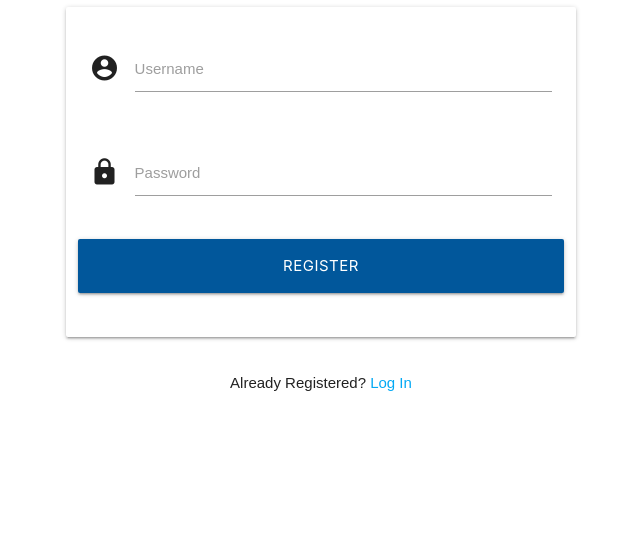
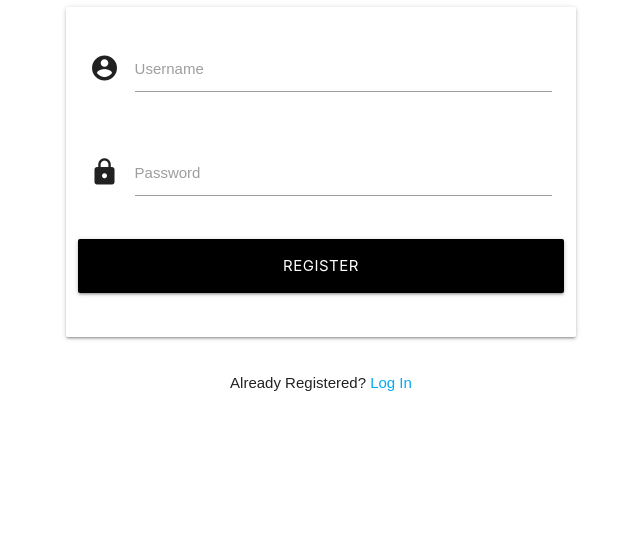
Before and after one commit to colmfah/u2-fan-site, a Flask app: page /register in a window 1280 px wide. Shown: the part 140-673 px from the top of the page, without its empty margins (319-959 px from the left). Run offline with Flask 2, Linux system fonts and the light colour scheme; some libraries are stand-ins or nearby versions.

Commit message:
make buttons black

```diff
--- a/templates/login.html
+++ b/templates/login.html
@@ -20,7 +20,7 @@
             </div>
             <!-- log in -->
             <div class="row">
-                <button type="submit" class="col s12 btn-large light-blue darken-4">
+                <button type="submit" class="col s12 btn-large black">
                     Log In
                 </button>
             </div>
--- a/templates/register.html
+++ b/templates/register.html
@@ -25,7 +25,7 @@
                 </div>
             </div>
             <div class="row">
-                <button type="submit" class="col s12 btn-large light-blue darken-4">
+                <button type="submit" class="col s12 btn-large black">
                     Register
                 </button>
             </div>
```
